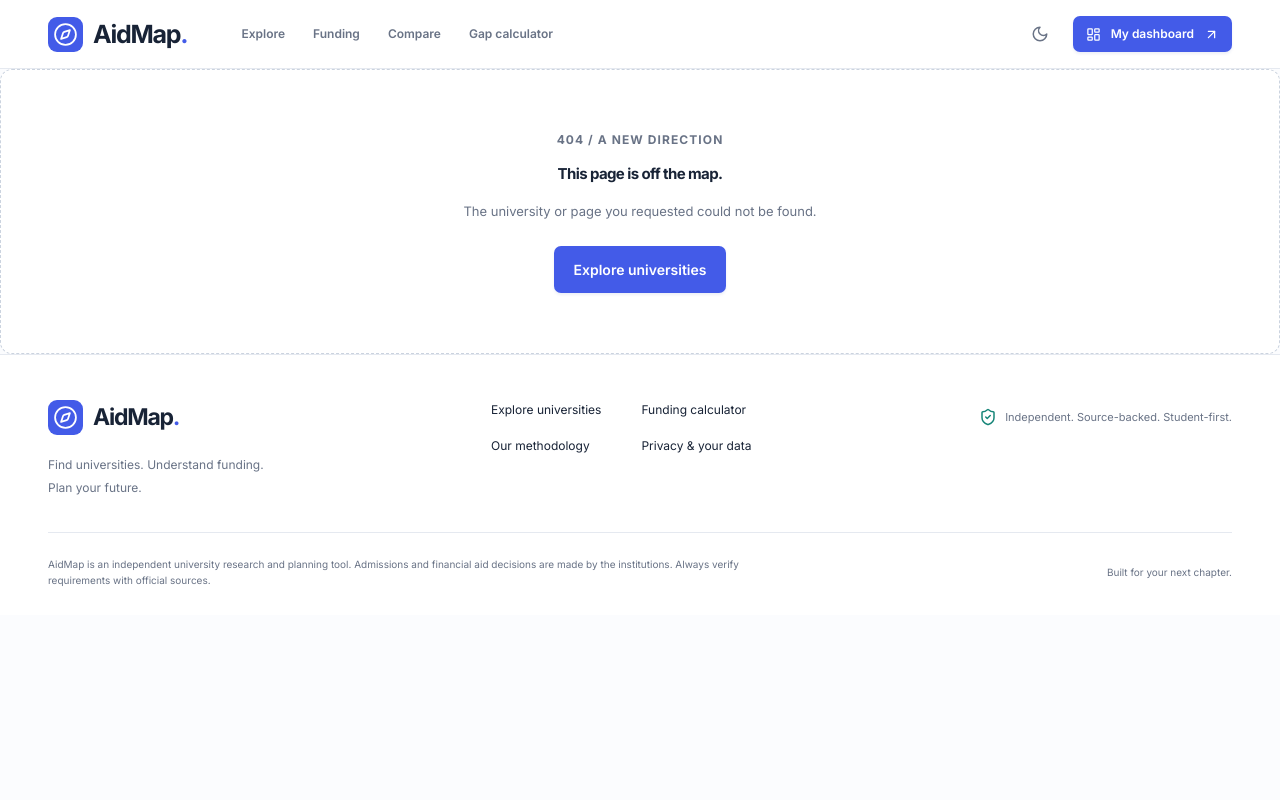
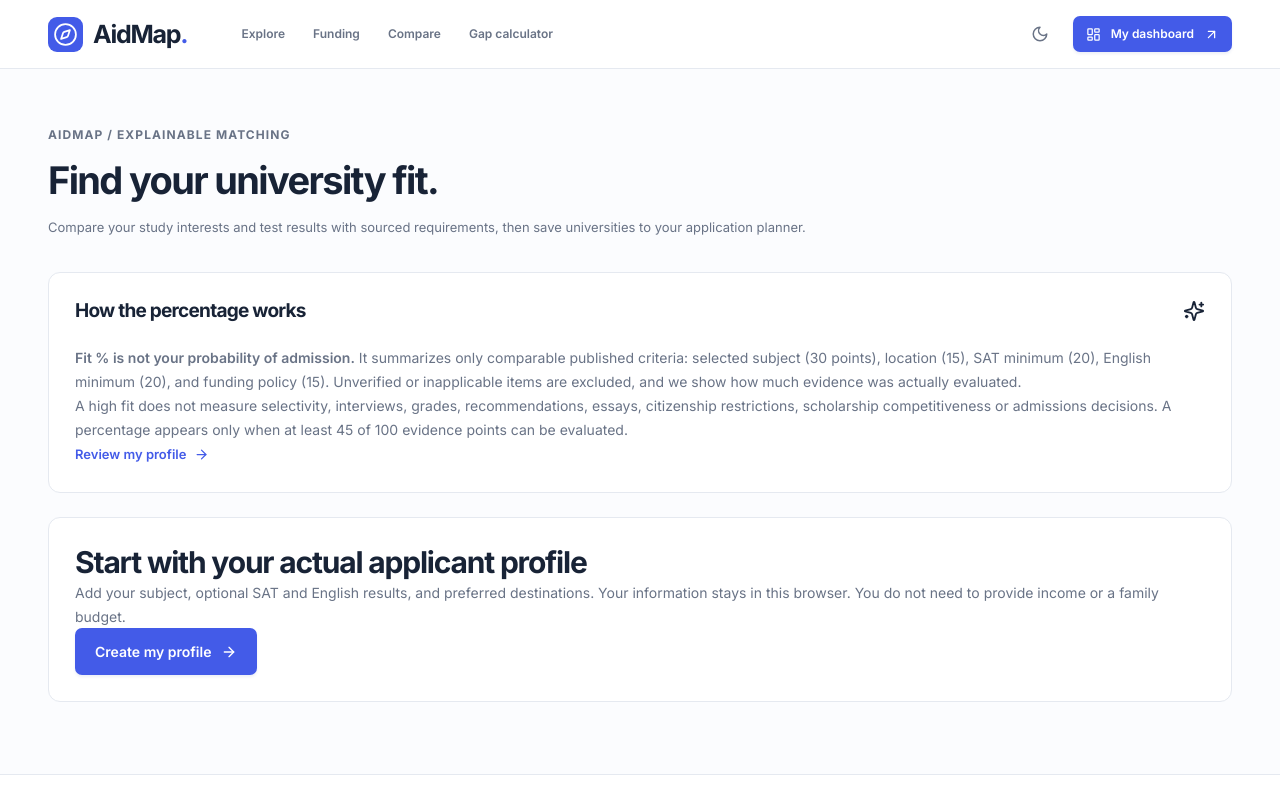
Before and after one commit to aiaryskaliden/Aidmap, a Next.js app: page /match in a window 1280 px wide. Before the commit this address had no page. Shown: the top 800 px of the page. Built offline with nearby package versions, Linux system fonts and the light colour scheme.

Commit message:
feat: add match route

```diff
--- /dev/null
+++ b/app/match/page.tsx
@@ -0,0 +1,8 @@
+import MatchPage from "@/components/matching/match-page";
+export const metadata = {
+  title: "Find your university fit | AidMap",
+  description: "Compare your applicant profile to sourced university criteria; save universities and review how to strengthen your application.",
+};
+export default function UniversityMatchPage() {
+  return <MatchPage />;
+}
```
